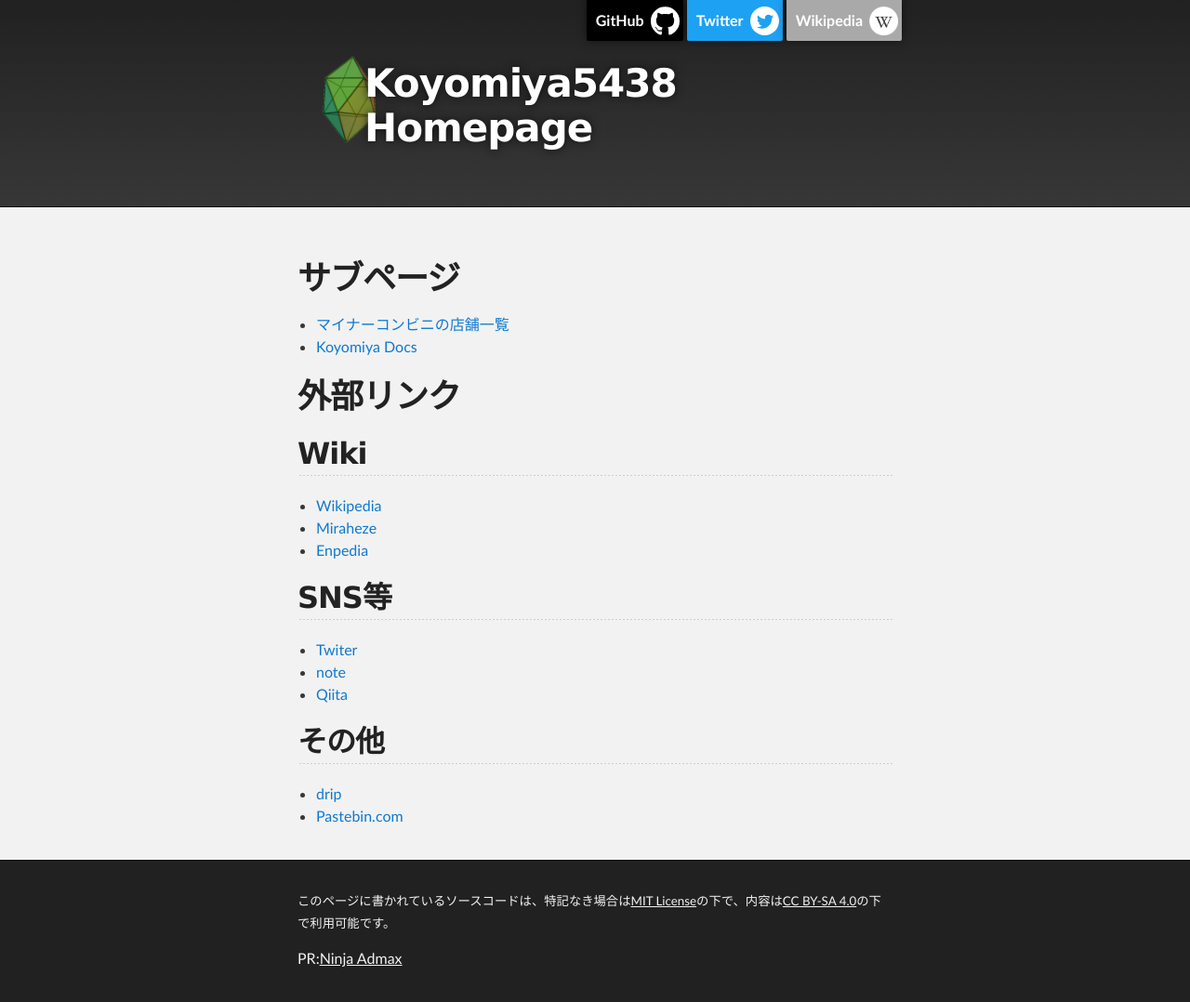
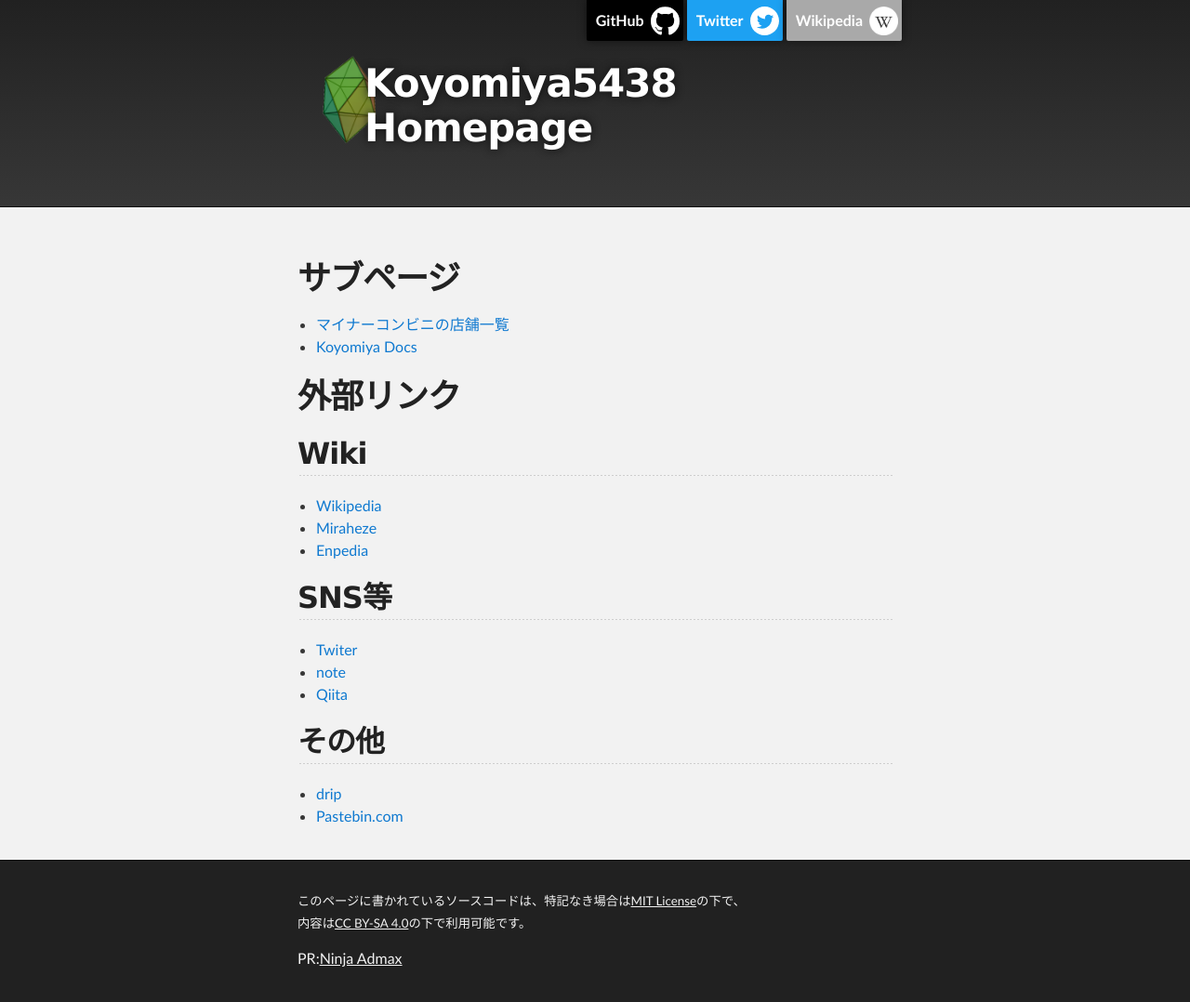
Before and after one commit to koyomiyahouya/koyomiyahouya.github.io, a Jekyll site: the page built from index.md, in a window 1280 px wide. Shown: the whole page at 93% size. Built offline with Jekyll 4.4.1, drawn with Linux system fonts in a browser that asks for light colours; the repository's description, which GitHub fills in, is left out.

Commit message:
Update default.html

```diff
--- a/_layouts/default.html
+++ b/_layouts/default.html
@@ -49,7 +49,7 @@
         {% if site.github.is_project_page %}
         <p class="copyright">{{ site.title | default: site.github.repository_name }} maintained by <a href="{{ site.github.owner_url }}">{{ site.github.owner_name }}</a></p>
         {% endif %}
-        <p><span style="font-size:10pt">このページに書かれているソースコードは、特記なき場合は<a href="https://opensource.org/licenses/mit-license.php">MIT License</a>の下で、内容は<a href="https://creativecommons.org/licenses/by-sa/4.0/deed.ja">CC BY-SA 4.0</a>の下で利用可能です。</span></p>
+        <p><span style="font-size:10pt">このページに書かれているソースコードは、特記なき場合は<a href="https://opensource.org/licenses/mit-license.php">MIT License</a>の下で、<br>内容は<a href="https://creativecommons.org/licenses/by-sa/4.0/deed.ja">CC BY-SA 4.0</a>の下で利用可能です。</span></p>
         <p>PR:<a href="https://adf.shinobi.jp/r/fa573d00b2a77a422d839c382bd28203">Ninja Admax</a>
       </footer>
     </div>
```
